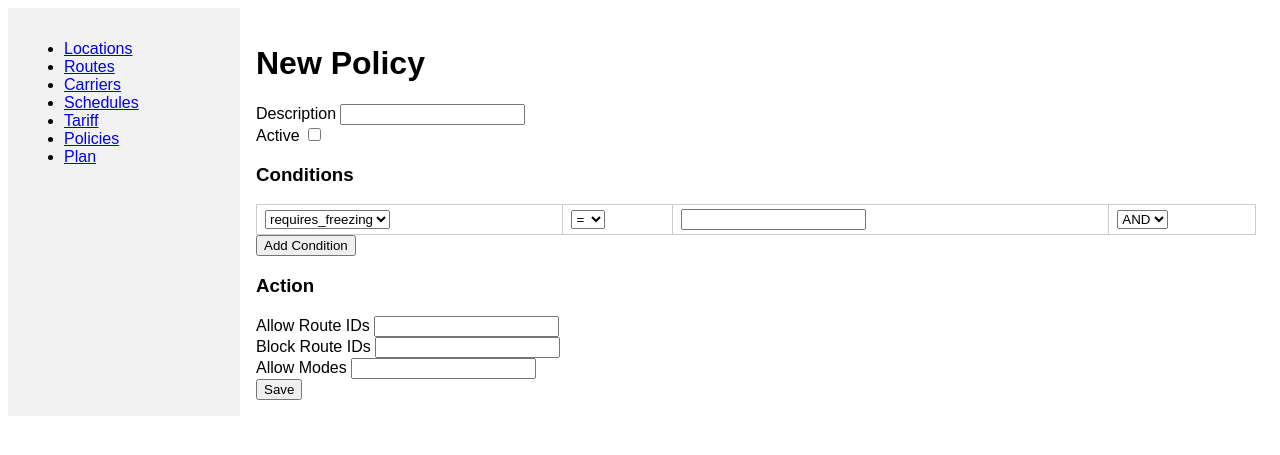
After one commit to ha2va/ONAI_POC, a Flask app: page /policies/new in a window 1280 px wide. The commit adds this page. Shown: the top 455 px of the page. Run offline with Flask 3, Linux system fonts and the light colour scheme.

Commit message:
Add transport policy management and integration

```diff
--- a/app.py
+++ b/app.py
@@ -9,6 +9,7 @@ from views import (
     tariffs_bp,
     plan_bp,
     api_bp,
+    policies_bp,
 )
 
 app = Flask(__name__)
@@ -27,6 +28,7 @@ app.register_blueprint(schedules_bp)
 app.register_blueprint(tariffs_bp)
 app.register_blueprint(plan_bp)
 app.register_blueprint(api_bp)
+app.register_blueprint(policies_bp)
 
 if __name__ == '__main__':
     with app.app_context():
--- a/database.py
+++ b/database.py
@@ -92,6 +92,14 @@ CREATE TABLE IF NOT EXISTS Tariff (
     cost REAL,
     FOREIGN KEY (route_id) REFERENCES Route(id)
 );
+
+CREATE TABLE IF NOT EXISTS Policy (
+    id INTEGER PRIMARY KEY AUTOINCREMENT,
+    description TEXT,
+    conditions TEXT,
+    action TEXT,
+    active BOOLEAN
+);
 '''
 
 def get_db():
--- a/templates/base.html
+++ b/templates/base.html
@@ -20,6 +20,7 @@
         <li><a href="{{ url_for('carriers.list_carriers') }}">Carriers</a></li>
         <li><a href="{{ url_for('schedules.list_schedules') }}">Schedules</a></li>
         <li><a href="{{ url_for('tariffs.list_tariffs') }}">Tariff</a></li>
+        <li><a href="{{ url_for('policies.list_policies') }}">Policies</a></li>
         <li><a href="{{ url_for('plan.plan') }}">Plan</a></li>
     </ul>
 </nav>
--- a/templates/plan.html
+++ b/templates/plan.html
@@ -22,9 +22,15 @@
         <select name="dest_id" id="dest_id"></select>
         도착일 <input type="date" name="end_date" value="{{ end_date }}">
     </div>
+    <div>
+        Weight <input type="number" step="0.01" name="weight" value="{{ weight if weight is not none else '' }}">
+        Requires Freezing <input type="checkbox" name="requires_freezing" value="1" {% if requires_freezing %}checked{% endif %}>
+        Dangerous Goods <input type="checkbox" name="is_dangerous" value="1" {% if is_dangerous %}checked{% endif %}>
+    </div>
     <button type="submit">Plan 추천</button>
 </form>
 {% if plans %}
+    <p>Available routes after policy: {{ plans|length }}</p>
     {% for plan in plans %}
         <h3>Plan {{ loop.index }} - Routes: {{ plan.routes|length }}, Recommended Start: {{ plan.recommended_start }}, Cost Sum: {{ plan.total_cost }}, Lead Time Sum: {{ plan.total_lead_time }}</h3>
         <table>
--- /dev/null
+++ b/templates/policy_form.html
@@ -0,0 +1,59 @@
+{% extends 'base.html' %}
+{% block content %}
+<h1>{{ 'Edit' if policy else 'New' }} Policy</h1>
+<form method="post" id="policy-form">
+    Description <input type="text" name="description" value="{{ policy.description if policy else '' }}"><br>
+    Active <input type="checkbox" name="active" value="1" {% if policy and policy.active %}checked{% endif %}><br>
+    <h3>Conditions</h3>
+    <table id="conds"></table>
+    <button type="button" onclick="addCond()">Add Condition</button>
+    <input type="hidden" name="conditions_json" id="conditions_json">
+    <h3>Action</h3>
+    Allow Route IDs <input type="text" id="allow_routes" value=""><br>
+    Block Route IDs <input type="text" id="block_routes" value=""><br>
+    Allow Modes <input type="text" id="allow_modes" value=""><br>
+    <input type="hidden" name="action_json" id="action_json">
+    <button type="submit">Save</button>
+</form>
+<script>
+const fields = ['requires_freezing','is_dangerous','weight'];
+function addCond(field='',op='=',value='',connector='AND'){
+    const table=document.getElementById('conds');
+    const row=document.createElement('tr');
+    row.innerHTML=`<td><select class="field">${fields.map(f=>`<option value="${f}" ${f==field?'selected':''}>${f}</option>`).join('')}</select></td>`+
+                  `<td><select class="op"><option>=</option><option>!=</option><option>></option><option><</option></select></td>`+
+                  `<td><input class="value" value="${value}"></td>`+
+                  `<td><select class="conn"><option value="AND" ${connector=='AND'?'selected':''}>AND</option><option value="OR" ${connector=='OR'?'selected':''}>OR</option></select></td>`;
+    row.querySelector('.op').value=op;
+    table.appendChild(row);
+}
+function gather(){
+    const conds=[];
+    document.querySelectorAll('#conds tr').forEach(tr=>{
+        conds.push({
+            field:tr.querySelector('.field').value,
+            op:tr.querySelector('.op').value,
+            value:tr.querySelector('.value').value,
+            connector:tr.querySelector('.conn').value
+        });
+    });
+    document.getElementById('conditions_json').value=JSON.stringify(conds);
+    const action={};
+    const allow=document.getElementById('allow_routes').value.trim();
+    if(allow) action.allow_route_ids=allow.split(',').map(s=>parseInt(s.trim())).filter(n=>!isNaN(n));
+    const block=document.getElementById('block_routes').value.trim();
+    if(block) action.block_route_ids=block.split(',').map(s=>parseInt(s.trim())).filter(n=>!isNaN(n));
+    const modes=document.getElementById('allow_modes').value.trim();
+    if(modes) action.allow_modes=modes.split(',').map(s=>s.trim()).filter(s=>s);
+    document.getElementById('action_json').value=JSON.stringify(action);
+}
+document.getElementById('policy-form').addEventListener('submit',gather);
+{% if policy %}
+const pc = {{ policy.conditions|tojson }};
+try{const conds=JSON.parse(pc);conds.forEach(c=>addCond(c.field,c.op,c.value,c.connector));}catch(e){}
+try{const ac=JSON.parse({{ policy.action|tojson }});if(ac.allow_route_ids)document.getElementById('allow_routes').value=ac.allow_route_ids.join(',');if(ac.block_route_ids)document.getElementById('block_routes').value=ac.block_route_ids.join(',');if(ac.allow_modes)document.getElementById('allow_modes').value=ac.allow_modes.join(',');}catch(e){}
+{% else %}
+addCond();
+{% endif %}
+</script>
+{% endblock %}
--- a/views/__init__.py
+++ b/views/__init__.py
@@ -5,6 +5,7 @@ from .schedules import bp as schedules_bp
 from .tariffs import bp as tariffs_bp
 from .plan_view import bp as plan_bp
 from .api import bp as api_bp
+from .policies import bp as policies_bp
 
 __all__ = [
     'locations_bp',
@@ -14,4 +15,5 @@ __all__ = [
     'tariffs_bp',
     'plan_bp',
     'api_bp',
+    'policies_bp',
 ]
--- /dev/null
+++ b/views/policies.py
@@ -0,0 +1,47 @@
+from flask import Blueprint, render_template, request, redirect, url_for
+from database import query_db, execute_db
+import json
+
+bp = Blueprint('policies', __name__, url_prefix='/policies')
+
+@bp.route('/')
+def list_policies():
+    rows = query_db("SELECT * FROM Policy")
+    return render_template('policies.html', rows=rows)
+
+@bp.route('/new', methods=['GET', 'POST'])
+def new_policy():
+    if request.method == 'POST':
+        execute_db(
+            "INSERT INTO Policy (description, conditions, action, active) VALUES (?,?,?,?)",
+            [
+                request.form.get('description'),
+                request.form.get('conditions_json'),
+                request.form.get('action_json'),
+                1 if request.form.get('active') else 0,
+            ],
+        )
+        return redirect(url_for('policies.list_policies'))
+    return render_template('policy_form.html', policy=None)
+
+@bp.route('/edit/<int:id>', methods=['GET', 'POST'])
+def edit_policy(id):
+    pol = query_db("SELECT * FROM Policy WHERE id=?", [id], one=True)
+    if request.method == 'POST':
+        execute_db(
+            "UPDATE Policy SET description=?, conditions=?, action=?, active=? WHERE id=?",
+            [
+                request.form.get('description'),
+                request.form.get('conditions_json'),
+                request.form.get('action_json'),
+                1 if request.form.get('active') else 0,
+                id,
+            ],
+        )
+        return redirect(url_for('policies.list_policies'))
+    return render_template('policy_form.html', policy=pol)
+
+@bp.route('/delete/<int:id>', methods=['POST'])
+def delete_policy(id):
+    execute_db("DELETE FROM Policy WHERE id=?", [id])
+    return redirect(url_for('policies.list_policies'))
```
Also changed, not shown: plan_utils.py (+55 -5 lines), templates/policies.html (added, +21 -0 lines), views/plan_view.py (+13 -1 lines).
